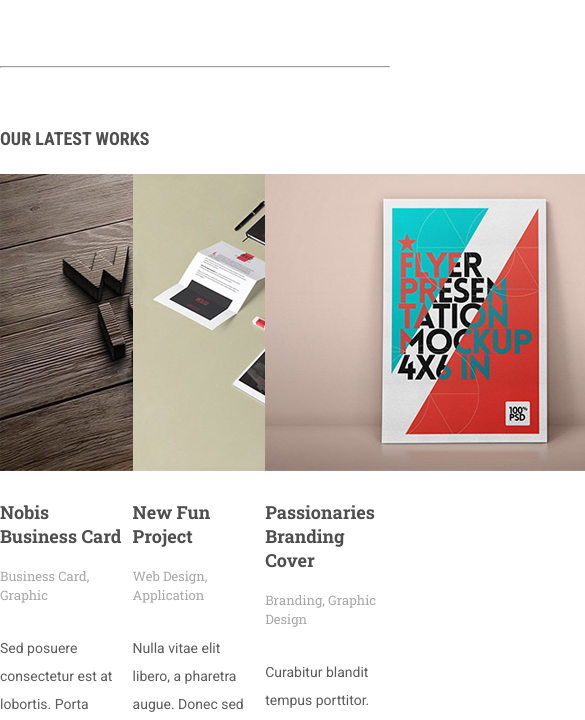
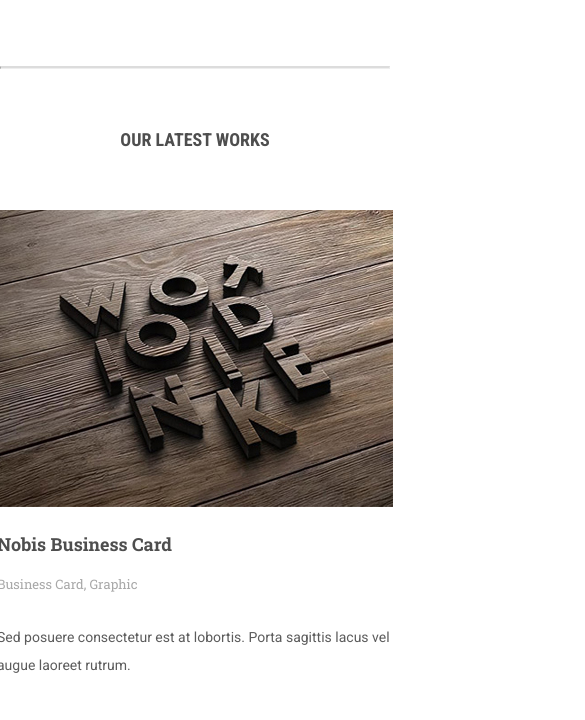
Before and after one commit to GustovAlex/template, a plain HTML site: page src/index.html in a window 390 px wide. Shown: the part 1476-2196 px from the top of the page, 585 px wide, since content can reach past the window. Drawn offline with nearby package versions, Linux system fonts and the light colour scheme; files that its build step writes are made by us from their sources.

Commit message:
section serveces, media done

```diff
--- a/src/index.html
+++ b/src/index.html
@@ -155,7 +155,9 @@
 
                 <div class="services">
                     <div class="services_item">
-                        <img src="images/article1.jpg" alt="article1" />
+                        <div class="services_item_img">
+                            <img src="images/article1.jpg" alt="article1" />
+                        </div>
                         <h4>
                             Nobis Business Card
                         </h4>
@@ -169,7 +171,9 @@
                     </div>
 
                     <div class="services_item">
-                        <img src="images/article2.jpg" alt="article2" />
+                        <div class="services_item_img">
+                            <img src="images/article2.jpg" alt="article2" />
+                        </div>
                         <h4>
                             New Fun Project
                         </h4>
@@ -183,7 +187,9 @@
                     </div>
 
                     <div class="services_item">
-                        <img src="images/article3.jpg" alt="article3" />
+                        <div class="services_item_img">
+                            <img src="images/article3.jpg" alt="article3" />
+                        </div>
                         <h4>
                             Passionaries Branding Cover
                         </h4>
--- a/src/styles/main.less
+++ b/src/styles/main.less
@@ -272,6 +272,12 @@
 
 // styles for section journal
 
+#journal {
+  hr {
+    border-top: 2px solid #dcdcdc;
+  }
+}
+
 .content {
   .DisplayFlex(space-between);
   padding: 69px 0;
@@ -383,11 +389,23 @@
   padding-top: 25px;
 
   &_item {
-    width: 32%;
-  }
+    width: 397px;
 
-  img {
-    text-align: center;
+    &_img {
+      width: 100%;
+      overflow: hidden;
+      height: 297px;
+      text-align: center;
+    }
+
+    img {
+      text-align: center;
+
+      &:hover {
+        transition: transform 0.3s ease-in-out;
+        transform: scale(1.3)
+      }
+    }
   }
 
   h4 {
@@ -413,3 +431,40 @@
     line-height: 2;
   }
 }
+
+// media for services for 1300px
+
+@media screen and (max-width: 1300px) {
+  .services {
+    .DisplayFlex(space-between);
+    flex-wrap: wrap;
+
+
+    &_item:nth-child(3) {
+      margin: 0 auto;
+    }
+  }
+}
+
+// media for services for 1070px
+
+@media screen and (max-width: 1070px) {
+  .services_title {
+    text-align: center;
+  }
+
+  .services {
+    .DisplayFlex(center);
+    flex-wrap: wrap;
+    padding-top: 60px;
+
+    &_item {
+      padding-left: 15px;
+      padding-right: 15px;
+    }
+
+    &_item:nth-child(3) {
+      margin: 0 0;
+    }
+  }
+}
```
